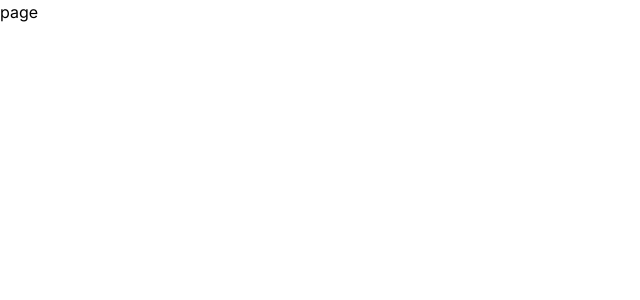
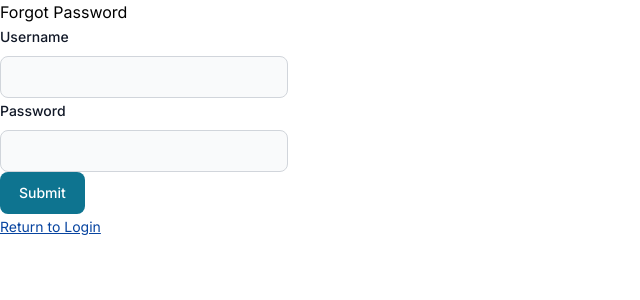
Before and after one commit to AidanYounathan/caddytrackfrontend, a Next.js app: page /ForgotPassword in a window 1280 px wide. Shown: the top 300 px of the page, without its empty margins (0-640 px from the left). Built offline with nearby package versions, Linux system fonts and the light colour scheme.

Commit message:
add forgot password function

```diff
--- a/src/Components/LoginComponent.tsx
+++ b/src/Components/LoginComponent.tsx
@@ -59,7 +59,7 @@ const LoginComponent = () => {
         const result = await CreateAccount(newUser);
 
         if(result){
-          router.push("/LoginHome");
+          changeBool();
         }
         else{
           setError(true);
--- a/src/DataServices/DataServices.ts
+++ b/src/DataServices/DataServices.ts
@@ -40,4 +40,18 @@ const SendMessage = async(message : MessageDTO) => {
 
 }
 
-export {Login, CreateAccount, GetChatMessages}
+const ForgotPassword = async(name:string, newPass:string) => {
+
+    const promise = await fetch(`https://caddytrackapi.azurewebsites.net/UserController/UpdateUserPassword/${name}/${newPass}`, {
+        method:'PUT',
+        headers: {
+            'Content-Type': 'application/json'
+        },
+        body: ''
+    });
+    const data = await promise.json();
+    return data;
+
+}
+
+export {Login, CreateAccount, GetChatMessages, ForgotPassword}
--- a/src/app/ForgotPassword/page.tsx
+++ b/src/app/ForgotPassword/page.tsx
@@ -1,8 +1,68 @@
-import React from 'react'
+'use client'
+
+import React, { useState } from 'react'
+import { Label, TextInput, Button } from "flowbite-react";
+import { ForgotPassword } from '@/DataServices/DataServices';
+import { useRouter } from 'next/navigation';
 
 const page = () => {
+
+  const [username, setUsername] = useState<string>('');
+  const [pass, setPass] = useState<string>('');
+  const [result, setResult] = useState<string>("");
+
+  const router = useRouter();
+
+  const Forgot = async () => {
+
+    if(pass == "" || username == ""){
+      setResult("Please fill out all fields.");
+      return;
+    }
+
+    const r:boolean = await ForgotPassword(username, pass);
+
+    if(r){
+      setResult("Password changed successfully");
+    }else{
+      setResult("Password could not be changed");
+    }
+  }
+
+  const GoToLogin = () => {
+    router.push("/Login");
+  }
+
   return (
-    <div>page</div>
+    <div>
+
+    <h1>Forgot Password</h1>
+    <h1 className={result == "Password changed successfully" ? "text-green-400" : "text-red-600"}>{result}</h1>
+
+    <div className="mb-2 block">
+      <Label htmlFor="username1" value="Username" />
+    </div>
+    <TextInput
+      type="text"
+      className="w-72 border-black"
+      onChange={(e) => {setUsername(e.target.value)}}
+      required
+    />
+
+    <div className="mb-2 block">
+      <Label htmlFor="username1" value="Password" />
+    </div>
+    <TextInput
+      type="password"
+      className="w-72 border-black"
+      onChange={(e) => {setPass(e.target.value)}}
+      required
+    />
+
+    <Button onClick={Forgot}>Submit</Button>
+    <a className="underline text-[#0744A0] text-sm text-center" onClick={GoToLogin} >Return to Login</a>
+
+    </div>
   )
 }
 
--- a/src/app/LoginHome/page.tsx
+++ b/src/app/LoginHome/page.tsx
@@ -2,7 +2,7 @@ import React from 'react'
 
 const page = () => {
   return (
-    <div>page</div>
+    <div>Dashboard</div>
   )
 }
 
```
